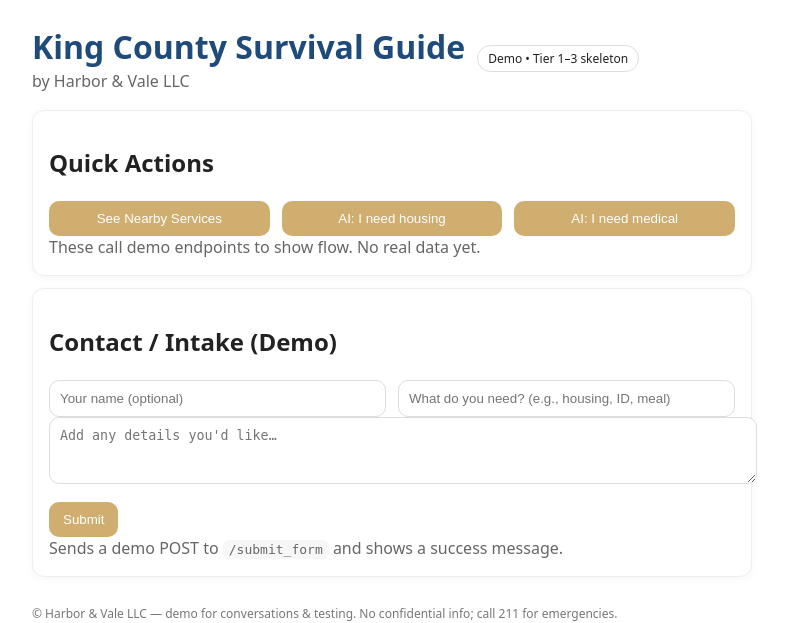
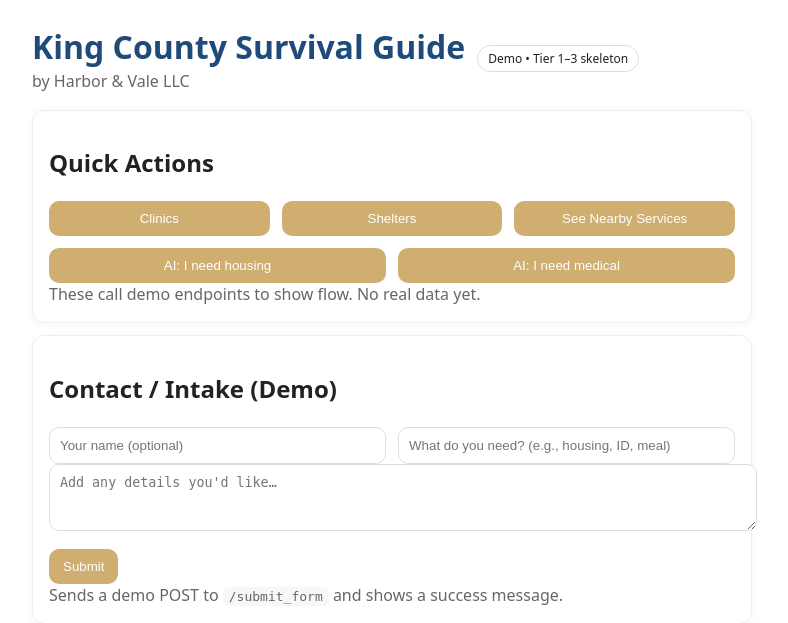
Before and after one commit to HarborandVale/King-County-Survival-Guide-Demo, a Python web app: template templates/index.html in a window 1280 px wide. Shown: the top 623 px of the page, without its empty margins (248-1036 px from the left). Run offline with Jinja, Linux system fonts and the light colour scheme; the template is opened without the code that fills it, so the values that code supplies are empty.

Commit message:
Update index.html
buttons

```diff
--- a/templates/index.html
+++ b/templates/index.html
@@ -37,6 +37,8 @@
   <div class="card">
     <h2>Quick Actions</h2>
     <div class="row">
+      <button onclick="loadServicesFiltered('Clinic')">Clinics</button>
+<button onclick="loadServicesFiltered('Shelter')">Shelters</button>
       <button onclick="loadServices()">See Nearby Services</button>
 <button onclick="triage('I need housing')">AI: I need housing</button>
 <button onclick="triage('I need medical')">AI: I need medical</button>
@@ -98,6 +100,8 @@
           <p class="muted">${s.type || ''} • ${s.neighborhood || 'Seattle'} • ${s.hours || ''}</p>
           ${s.notes ? `<p>${s.notes}</p>` : ''}
           <div class="row">
+          <button onclick="loadServicesFiltered('Clinic')">Clinics</button>
+<button onclick="loadServicesFiltered('Shelter')">Shelters</button>
             ${tel ? `<a href="${tel}"><button>Call</button></a>` : ''}
             ${s.website ? `<a target="_blank" rel="noopener" href="${s.website}"><button>Website</button></a>` : ''}
             <a target="_blank" rel="noopener" href="${maps}"><button>Directions</button></a>
@@ -117,6 +121,15 @@
       out({ error: String(e) });
     }
   }
+async function loadServicesFiltered(kind){
+  try{
+    const res = await fetch('/services?type=' + encodeURIComponent(kind));
+    const data = await res.json();
+    renderCards(data);
+  }catch(e){
+    out({ error: String(e) });
+  }
+}
 
   // Keep the AI triage with robust JSON handling
   async function triage(message){
```
